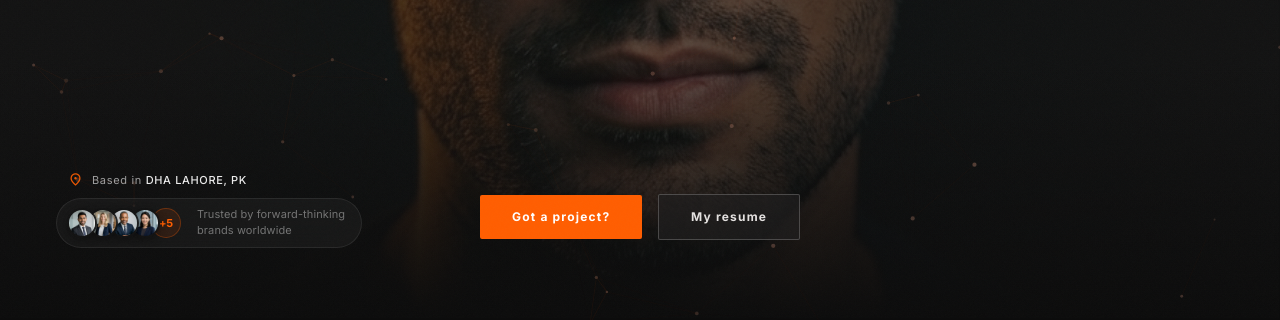
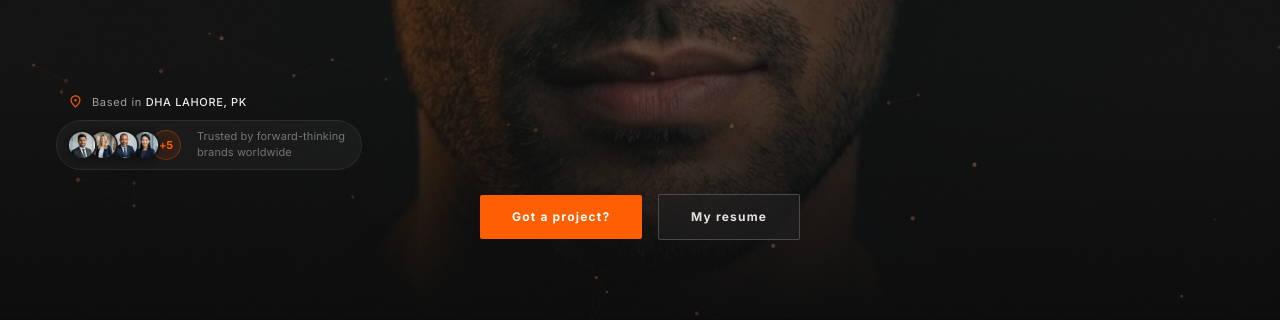
Before and after one commit to faiziawan0001-cmd/Fazi-Awan-Portfolio, a plain HTML site: page index.html in a window 1280 px wide. Shown: the part 480-800 px from the top of the page. Drawn offline with nearby package versions, Linux system fonts and the light colour scheme; animation ran at ten frames a second.

Commit message:
checkpoint: brand in middle left

```diff
--- a/styles/main.css
+++ b/styles/main.css
@@ -1272,7 +1272,7 @@ a[href="#hero"].nav-link {
 /* ── Trusted By — Social Proof (compact premium, CTA-button sized) ── */
 .hero-trusted {
   position: absolute;
-  bottom: 72px;
+  bottom: 150px;
   left: 56px;
   z-index: 20;
   text-decoration: none;
@@ -1283,7 +1283,7 @@ a[href="#hero"].nav-link {
 /* ── Location — elegant, minimal line above the brand section ── */
 .hero-location {
   position: absolute;
-  bottom: 132px;
+  bottom: 210px;
   left: 68px;
   z-index: 20;
   display: inline-flex;
```
